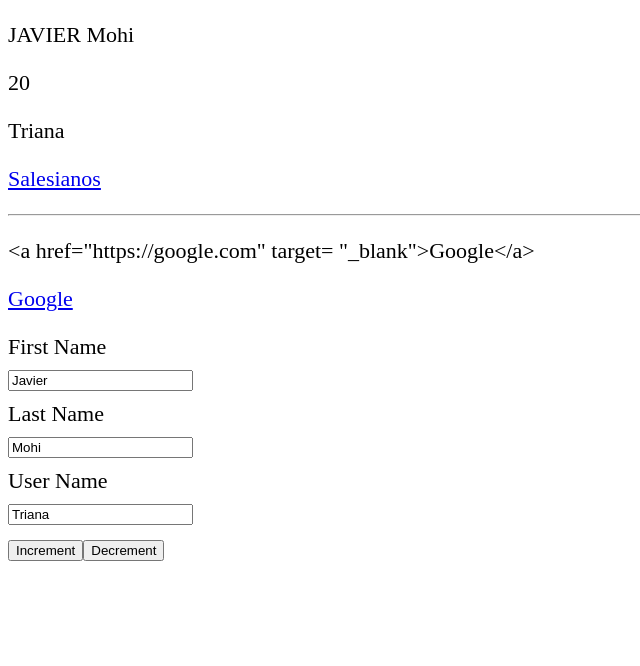
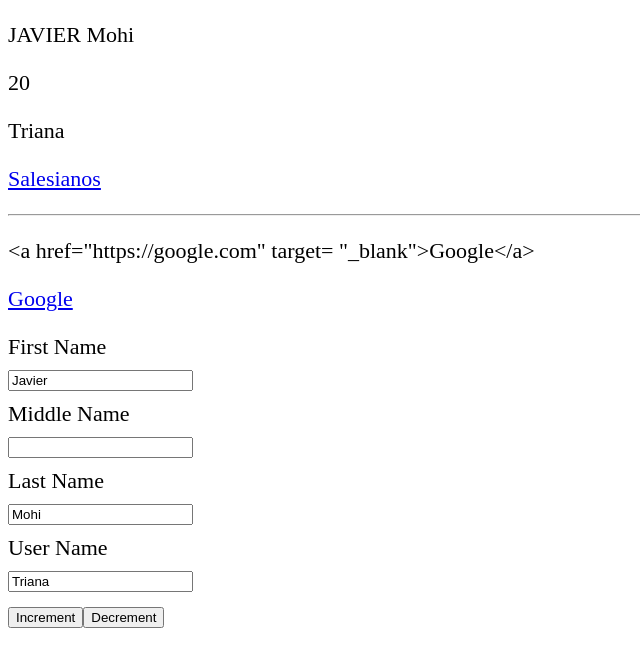
Before and after one commit to RogeMB/vue-course, a plain HTML site: page section-2-1/index.html in a window 1280 px wide. Shown: the whole page, without its empty margins (0-640 px from the left). Drawn offline with nearby package versions, Linux system fonts and the light colour scheme.

Commit message:
events handling

```diff
--- a/section-2-1/app.js
+++ b/section-2-1/app.js
@@ -2,6 +2,7 @@ const vm = Vue.createApp({
         data() {
         return {
             firstName: 'Roge',
+            middleName: '',
             lastName: 'Mohi',
             url: 'https://triana.salesianos.edu/',
             raw_url: '<a href="https://google.com" target= "_blank">Google</a>' ,
@@ -11,7 +12,7 @@ const vm = Vue.createApp({
     },
     methods: {
         fullName() {
-            return  `${this.firstName.toUpperCase()} ${this.lastName}`
+            return  `${this.firstName.toUpperCase()} ${this.middleName} ${this.lastName}`
         },
 
         increment() {
@@ -23,7 +24,6 @@ const vm = Vue.createApp({
         },
 
         updateUserName(str, event) {
-            event.preventDefault()
             console.log(str)
             this.userName = event.target.value
         }
--- a/section-2-1/index.html
+++ b/section-2-1/index.html
@@ -22,11 +22,14 @@
       <label>First Name</label>
       <input type="text" v-model="firstName" />
 
+      <label for="">Middle Name</label>
+      <input type="text" @keyup="updateMiddleName" name="" id="">
+
       <label>Last Name</label>
       <input type="text" :value="lastName" @input="updateLastName"/> <!-- * Esto hace lo mismo pero separando los procesos de v-model-->
 
       <label>User Name</label>
-      <input type="text" :value="userName" @input="updateUserName('Last name event triggered!', $event)"/> <!-- * Esto hace lo mismo pero separando los procesos de v-model-->
+      <input type="text" :value="userName" @input.prevent="updateUserName('Last name event triggered!', $event)"/> <!-- * Esto hace lo mismo pero separando los procesos de v-model-->
 
       <button type="button" v-on:click="increment">Increment</button>
       <button type="button" @click="age--">Decrement</button>
```
